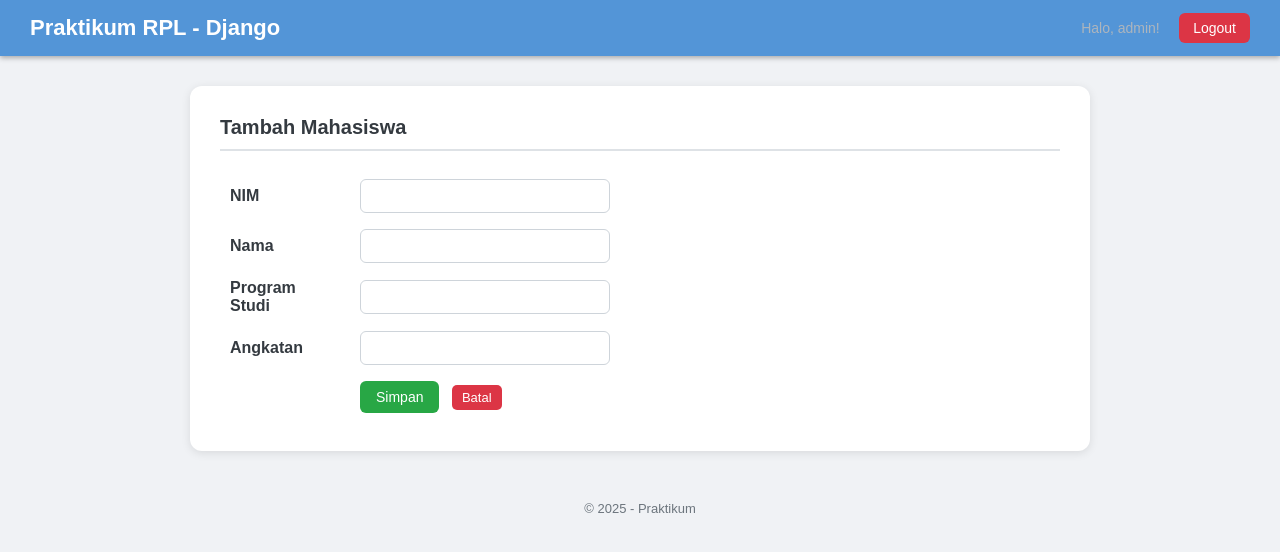
After one commit to Zacky7518/rpl_project, a Django app: page /mahasiswa/tambah/ in a window 1280 px wide. The commit adds this page. Shown: the top 552 px of the page. Run offline with Django 5.2, Linux system fonts and the light colour scheme; a user stored in the database is signed in.

Commit message:
tambah fitur CRUD

```diff
--- a/mahasiswa/static/mahasiswa/css/style.css
+++ b/mahasiswa/static/mahasiswa/css/style.css
@@ -93,3 +93,106 @@ footer {
     font-size: 13px;
     margin-top: 20px;
 }
+
+/* TOMBOL TAMBAH */
+main > a {
+    display: inline-block;
+    margin-bottom: 15px;
+    background-color: #28a745;
+    color: white;
+    padding: 8px 16px;
+    border-radius: 6px;
+    text-decoration: none;
+    font-size: 14px;
+}
+
+main > a:hover {
+    background-color: #1e7e34;
+}
+
+/* TOMBOL AKSI */
+table td a {
+    display: inline-block;
+    padding: 5px 10px;
+    border-radius: 5px;
+    text-decoration: none;
+    font-size: 13px;
+    margin-right: 5px;
+}
+
+table td a:first-child {
+    background-color: #ffc107;
+    color: #333;
+}
+
+table td a:first-child:hover {
+    background-color: #e0a800;
+}
+
+table td a:last-child {
+    background-color: #dc3545;
+    color: white;
+}
+
+table td a:last-child:hover {
+    background-color: #a71d2a;
+}
+
+/* FORM TAMBAH & EDIT */
+form table {
+    border: none;
+    width: auto;
+}
+
+form table td {
+    padding: 8px 10px;
+    border: none;
+}
+
+form table td:first-child {
+    font-weight: bold;
+    width: 130px;
+    color: #343a40;
+}
+
+form input[type=text],
+form input[type=number] {
+    padding: 8px 12px;
+    border: 1px solid #ced4da;
+    border-radius: 6px;
+    width: 250px;
+    font-size: 14px;
+}
+
+form input:focus {
+    outline: none;
+    border-color: #5395d7;
+}
+
+form button[type=submit] {
+    background-color: #28a745;
+    color: white;
+    border: none;
+    padding: 8px 16px;
+    border-radius: 6px;
+    cursor: pointer;
+    font-size: 14px;
+}
+
+form button[type=submit]:hover {
+    background-color: #1e7e34;
+}
+
+form a {
+    background-color: #6c757d;
+    color: white;
+    padding: 8px 16px;
+    border-radius: 6px;
+    text-decoration: none;
+    font-size: 14px;
+    margin-left: 8px;
+}
+
+form a:hover {
+    background-color: #545b62;
+}
--- /dev/null
+++ b/mahasiswa/templates/mahasiswa/tambah.html
@@ -0,0 +1,34 @@
+{% extends 'mahasiswa/base.html' %}
+{% block content %}
+
+<h2>Tambah Mahasiswa</h2>
+<form method="POST">
+    {% csrf_token %}
+    <table>
+        <tr>
+            <td>NIM</td>
+            <td><input type="text" name="nim" required></td>
+        </tr>
+        <tr>
+            <td>Nama</td>
+            <td><input type="text" name="nama" required></td>
+        </tr>
+        <tr>
+            <td>Program Studi</td>
+            <td><input type="text" name="programstudi" required></td>
+        </tr>
+        <tr>
+            <td>Angkatan</td>
+            <td><input type="number" name="angkatan" required></td>
+        </tr>
+        <tr>
+            <td></td>
+            <td>
+                <button type="submit">Simpan</button>
+                <a href="{% url 'daftar_mahasiswa' %}">Batal</a>
+            </td>
+        </tr>
+    </table>
+</form>
+
+{% endblock %}
--- a/mahasiswa/urls.py
+++ b/mahasiswa/urls.py
@@ -5,4 +5,7 @@ from . import views
 urlpatterns = [
     path('', RedirectView.as_view(url='daftar/')),
     path('daftar/', views.daftar_mahasiswa, name='daftar_mahasiswa'),
+    path('tambah/', views.tambah_mahasiswa, name='tambah_mahasiswa'),
+    path('edit/<int:id>/', views.edit_mahasiswa, name='edit_mahasiswa'),
+    path('hapus/<int:id>/', views.hapus_mahasiswa, name='hapus_mahasiswa'),
 ]
--- a/mahasiswa/views.py
+++ b/mahasiswa/views.py
@@ -1,4 +1,4 @@
-from django.shortcuts import render
+from django.shortcuts import render, redirect, get_object_or_404
 from .models import Mahasiswa
 from django.contrib.auth.decorators import login_required
 
@@ -8,10 +8,37 @@ def index(request):
         'deskripsi': 'Contoh halaman index menggunakan Django templates dan static files.'
     }
     return render(request, 'mahasiswa/index.html', context)
-# Create your views here.
 
 @login_required(login_url='/accounts/login/')
 def daftar_mahasiswa(request):
-    # Mengambil semua data mahasiswa dari database untuk dikirim ke template
     mahasiswas = Mahasiswa.objects.all()
     return render(request, 'mahasiswa/daftar.html', {'mahasiswas': mahasiswas})
+
+@login_required(login_url='/accounts/login/')
+def tambah_mahasiswa(request):
+    if request.method == 'POST':
+        nim = request.POST.get('nim')
+        nama = request.POST.get('nama')
+        programstudi = request.POST.get('programstudi')
+        angkatan = request.POST.get('angkatan')
+        Mahasiswa.objects.create(nim=nim, nama=nama, programstudi=programstudi, angkatan=angkatan)
+        return redirect('daftar_mahasiswa')
+    return render(request, 'mahasiswa/tambah.html')
+
+@login_required(login_url='/accounts/login/')
+def edit_mahasiswa(request, id):
+    mhs = get_object_or_404(Mahasiswa, id=id)
+    if request.method == 'POST':
+        mhs.nim = request.POST.get('nim')
+        mhs.nama = request.POST.get('nama')
+        mhs.programstudi = request.POST.get('programstudi')
+        mhs.angkatan = request.POST.get('angkatan')
+        mhs.save()
+        return redirect('daftar_mahasiswa')
+    return render(request, 'mahasiswa/edit.html', {'mhs': mhs})
+
+@login_required(login_url='/accounts/login/')
+def hapus_mahasiswa(request, id):
+    mhs = get_object_or_404(Mahasiswa, id=id)
+    mhs.delete()
+    return redirect('daftar_mahasiswa')
```
Also changed, not shown: mahasiswa/templates/mahasiswa/daftar.html (+13 -3 lines), mahasiswa/templates/mahasiswa/edit.html (added, +34 -0 lines), db.sqlite3.
